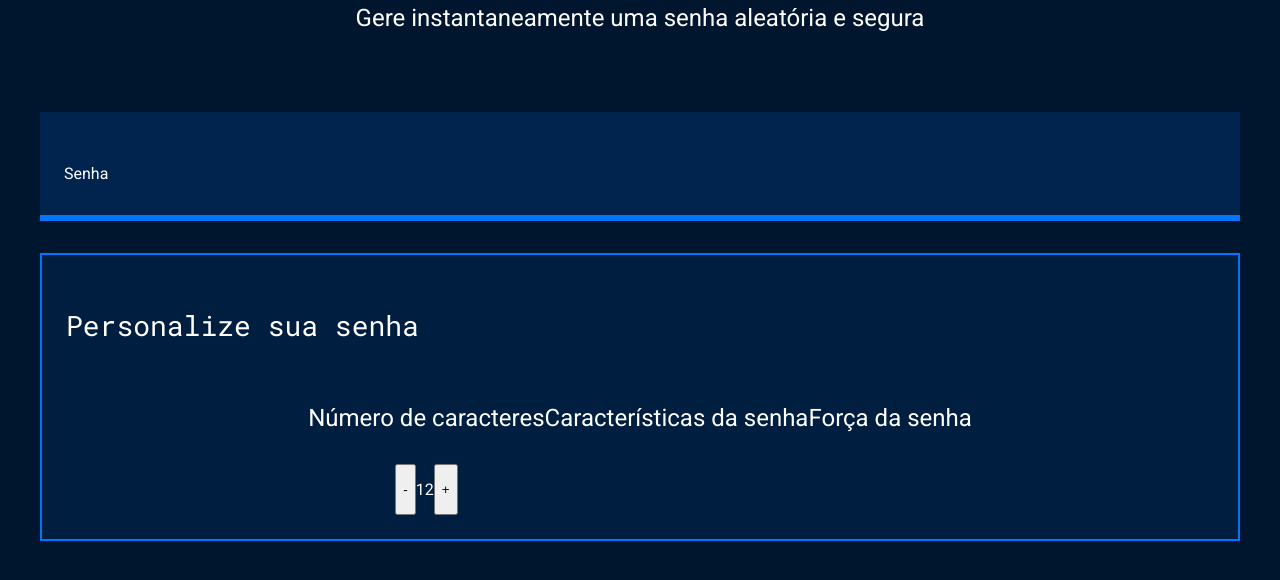
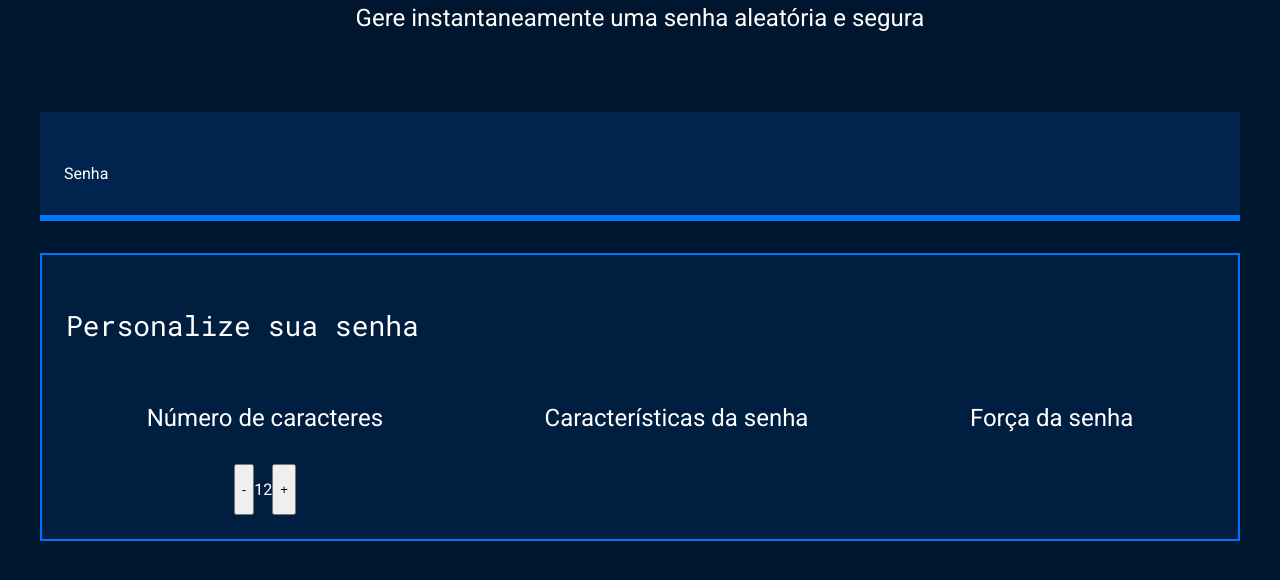
Before and after one commit to hugths/Gerador_de_Senha, a plain HTML site: page index.html in a window 1280 px wide. Shown: the part 214-794 px from the top of the page. Drawn offline with Linux system fonts and the light colour scheme.

Commit message:
parametro

```diff
--- a/style.css
+++ b/style.css
@@ -81,10 +81,12 @@ body{
     flex-direction: column;
     justify-content: center;
 }
-        .parametro-senha-botoes{
-            widht: 50px;
-            margin: 0 auto;
-        }
+
+.parametro-senha{
+    width: 50p%;
+    margin: 0 auto;
+}
+
 .parametro-senha-botoes{
      display:flex;
      justify-content: center;
```
